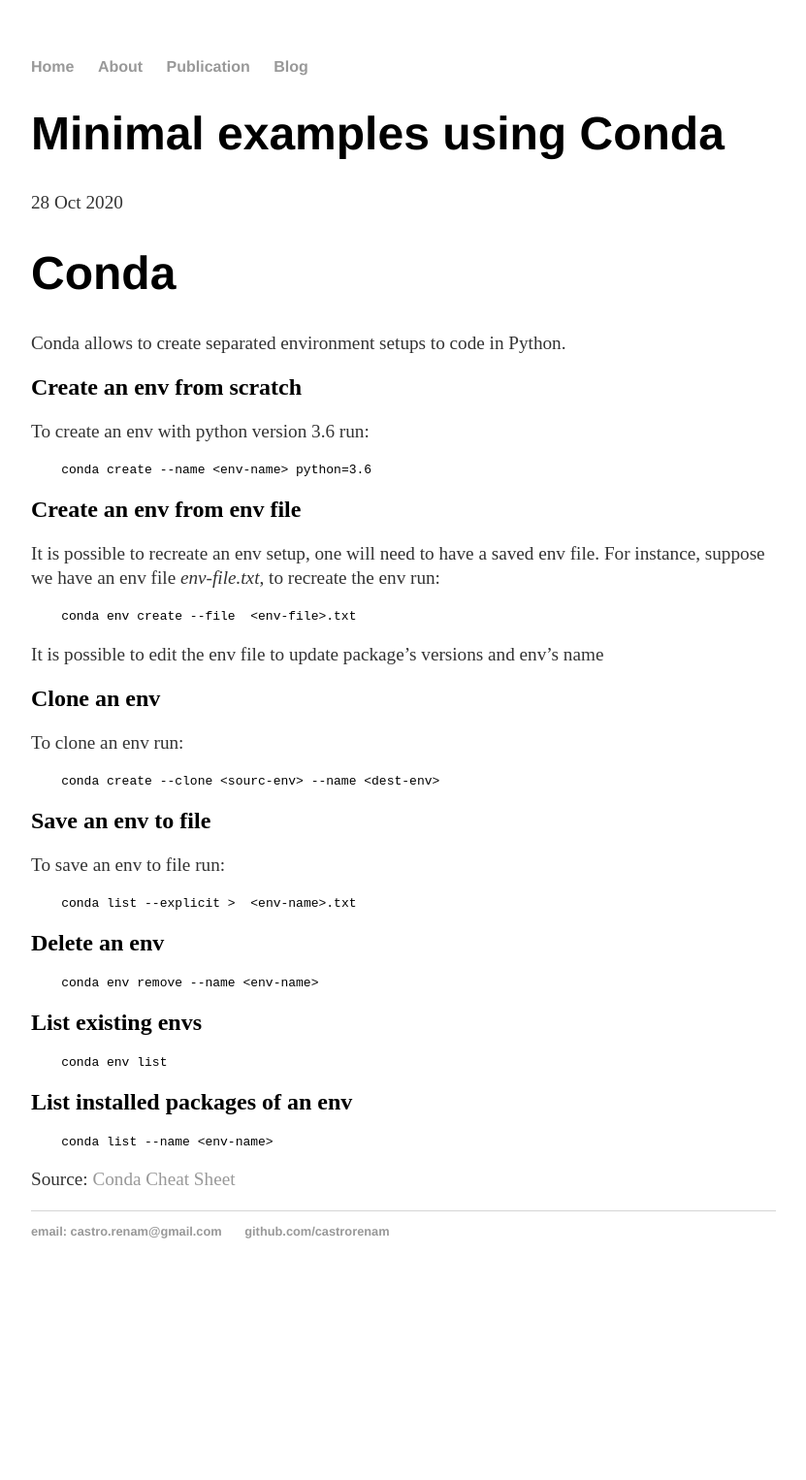
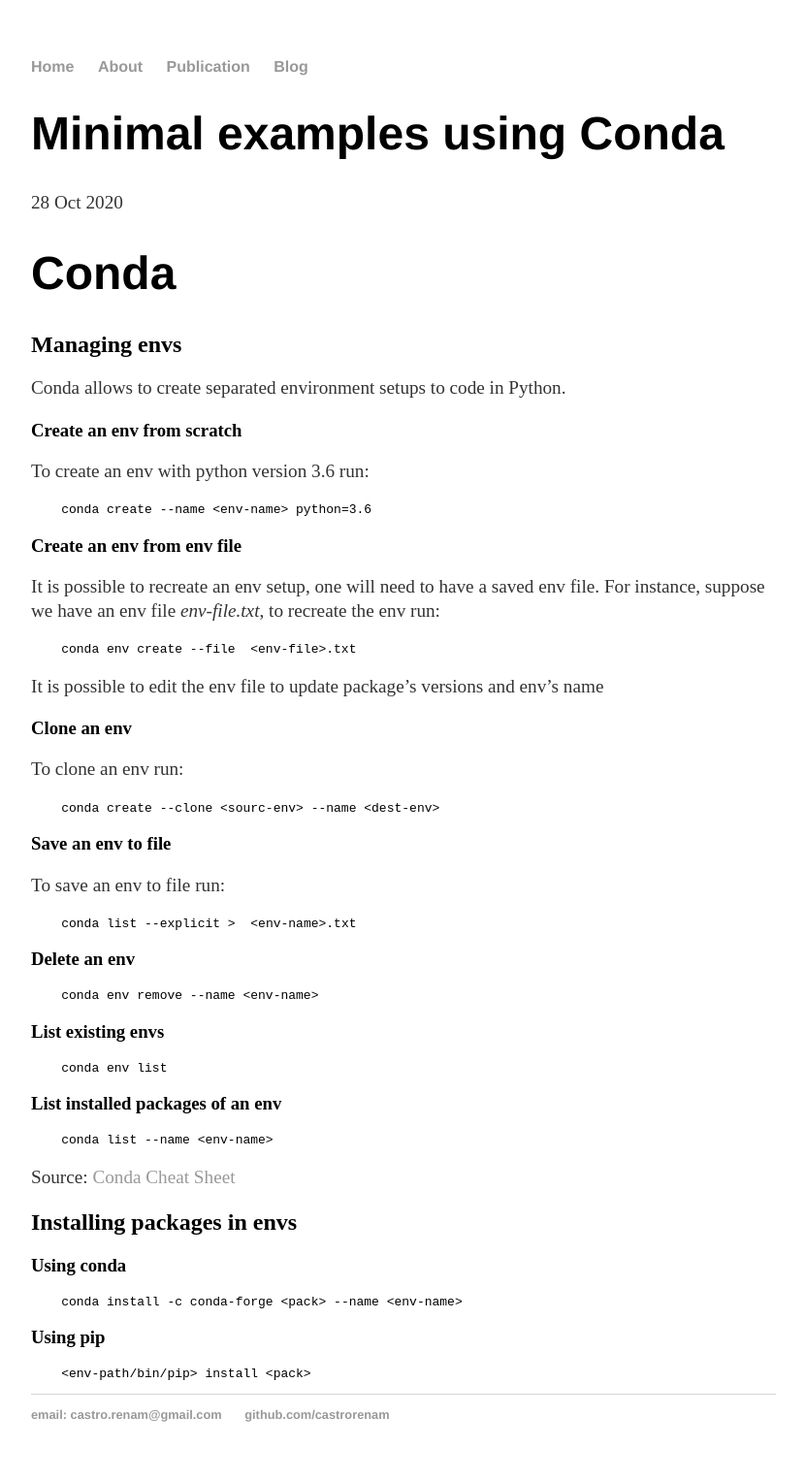
Before and after one commit to castrorenam/castrorenam.github.io, a Jekyll site: the page built from _posts/2020-10-27-conda.md, in a window 1280 px wide. Shown: the whole page at 97% size, without its empty margins (224-1055 px from the left). Built offline with Jekyll 4.4.1, drawn with Linux system fonts in a browser that asks for light colours; before the commit the page ends 1337 px from its top, so only the background shows below that.

Commit message:
Update to conda post

````diff
--- a/_posts/2020-10-27-conda.md
+++ b/_posts/2020-10-27-conda.md
@@ -7,9 +7,11 @@ date: 20-10-28
 
 # Conda
 
+## Managing envs
+
 Conda allows to create separated environment setups to code in Python.
 
-## Create an env from scratch
+### Create an env from scratch
 
 To create an env with python version 3.6 run:
 
@@ -17,7 +19,7 @@ To create an env with python version 3.6 run:
     conda create --name <env-name> python=3.6
 ```
 
-## Create an env from env file
+### Create an env from env file
 
 It is possible to recreate an env setup, one will need to have a saved env file. For instance, suppose we have
 an env file *env-file.txt*, to recreate the env run:
@@ -29,7 +31,7 @@ an env file *env-file.txt*, to recreate the env run:
 It is possible to edit the env file to update package's versions and env's name
 
 
-## Clone an env
+### Clone an env
 
 To clone an env run:
 
@@ -37,7 +39,7 @@ To clone an env run:
     conda create --clone <sourc-env> --name <dest-env>
 ```
 
-## Save an env to file
+### Save an env to file
 
 To save an env to file run:
 
@@ -45,23 +47,38 @@ To save an env to file run:
     conda list --explicit >  <env-name>.txt
 ```
 
-## Delete an env
+### Delete an env
 
 ```bash
     conda env remove --name <env-name>
 ```
 
-## List existing envs
+### List existing envs
 
 ```bash
     conda env list
 ```
 
-## List installed packages of an env
+### List installed packages of an env
 
 ```bash
     conda list --name <env-name>
 ```
 
+Source: [Conda Cheat Sheet](https://docs.conda.io/projects/conda/en/4.6.0/_downloads/52a95608c49671267e40c689e0bc00ca/conda-cheatsheet.pdf)
 
-Source: [Conda Cheat Sheet](https://docs.conda.io/projects/conda/en/4.6.0/_downloads/52a95608c49671267e40c689e0bc00ca/conda-cheatsheet.pdf)
+
+## Installing packages in envs
+
+
+### Using conda
+
+```bash
+    conda install -c conda-forge <pack> --name <env-name>
+```
+
+### Using pip
+
+```bash
+    <env-path/bin/pip> install <pack>
+```
````
